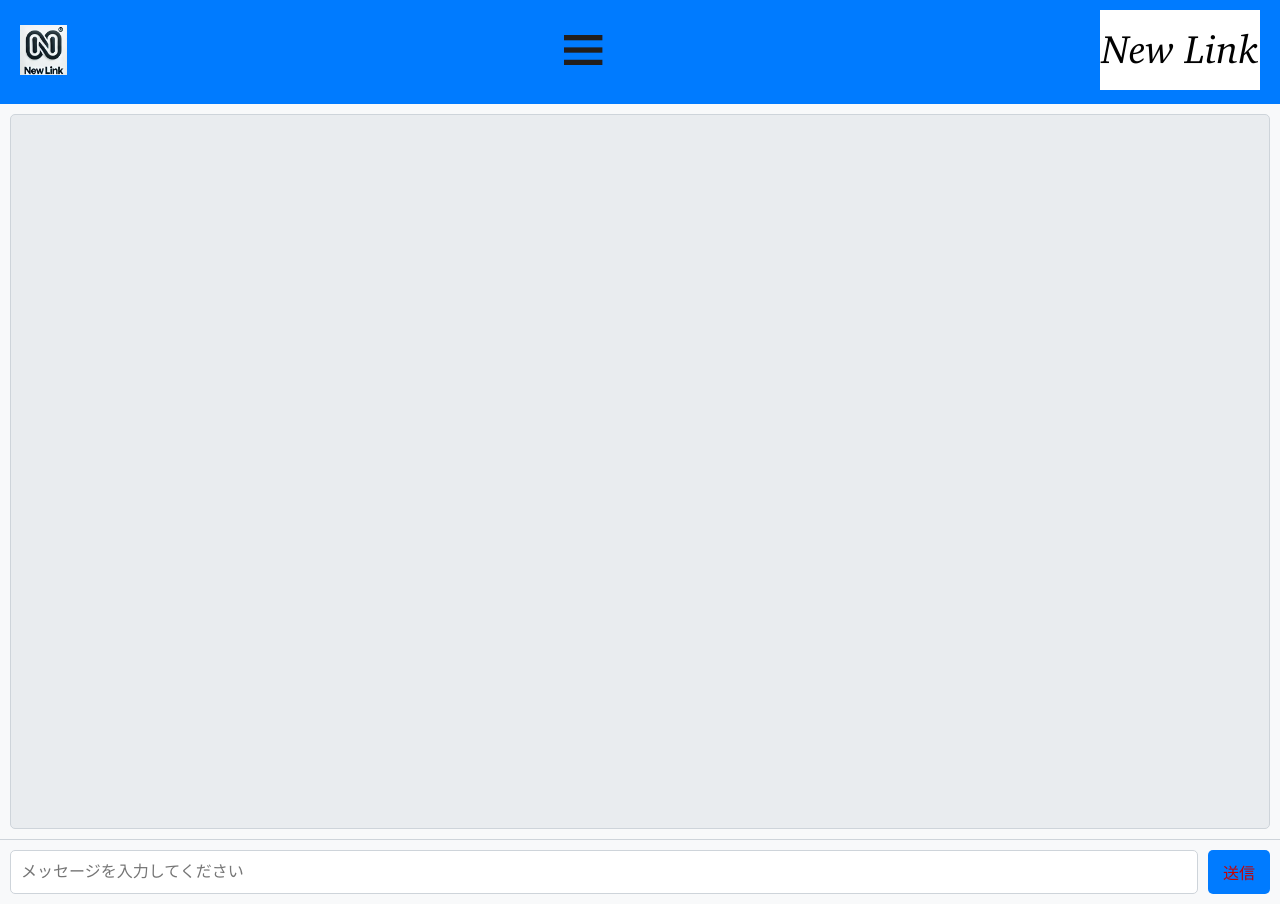
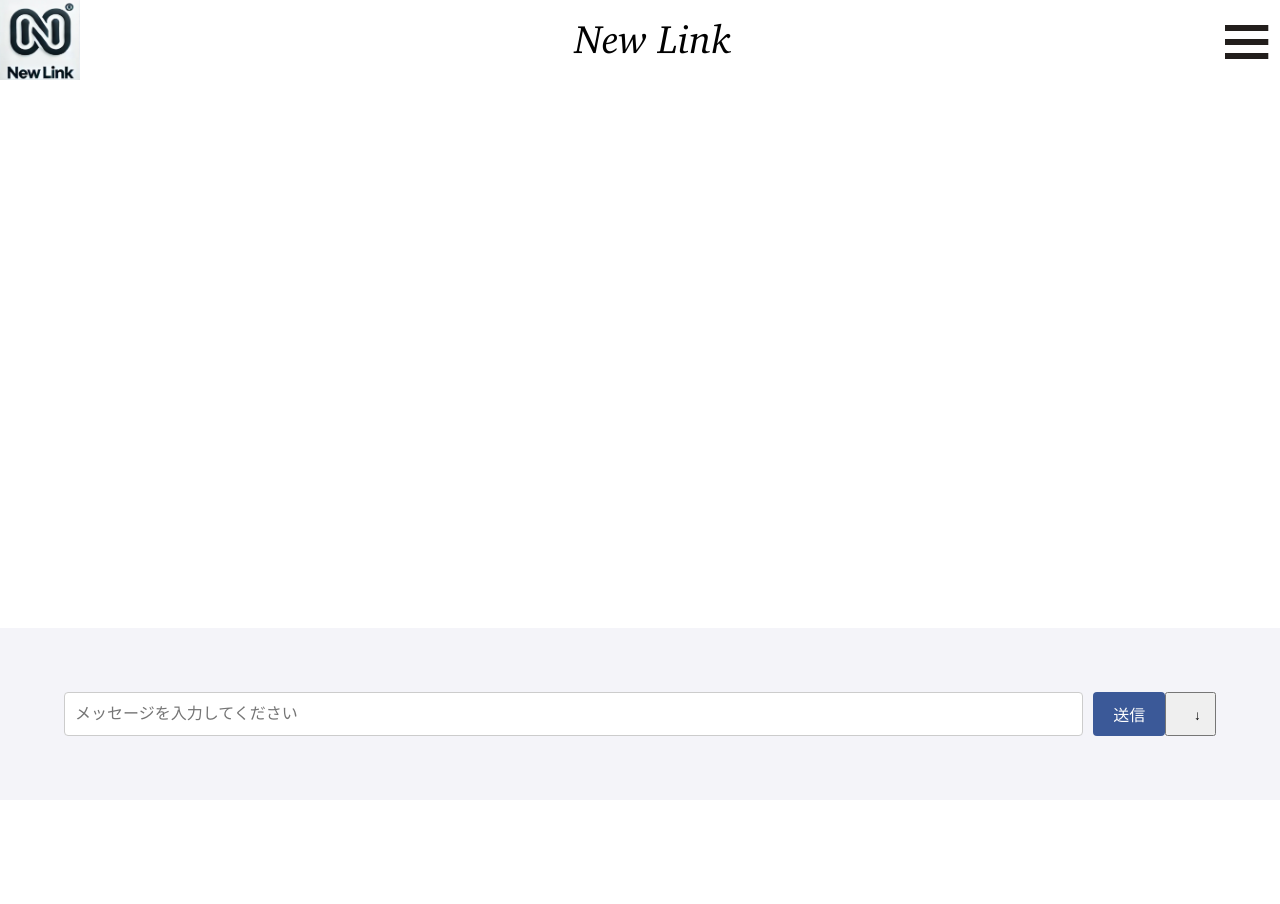
Before and after one commit to yugo-smi/SystemKaihatuEnsyu2, a PHP site: page /chat.php?partner_id=1 in a window 1280 px wide. After the commit the page ends 736 px from the top, so only its background shows below. Run offline with PHP 8.4, Linux system fonts and the light colour scheme; the visitor is signed in with stand-in values (Sample User, id 1); data that the repository does not hold is empty.

Commit message:
chat.css

```diff
--- a/css/style_chat.css
+++ b/css/style_chat.css
@@ -1,193 +1,222 @@
-/* 共通スタイル */
-body {
-    font-family: Arial, sans-serif;
+* {
     margin: 0;
     padding: 0;
     box-sizing: border-box;
-    background-color: #f8f9fa; /* 背景色 */
 }
 
-/* ヘッダー */
-#header {
+body, html {
+    height: 100%;
+    width: 100%;
+    font-family: Arial, sans-serif;
     display: flex;
-    justify-content: space-between;
-    align-items: center;
-    padding: 10px 20px;
-    background-color: #007bff; /* ヘッダーの背景色 */
-    color: white;
+    flex-direction: column; /* 縦方向にレイアウト */
+    background-color: #ffffff;
 }
 
-#header .logo {
-    height: 50px;
+/* チャットコンテナ */
+.chat-container {
+    width: 100%;
+    max-width: 100%;
+    height: 100%;
+    display: flex;
+    flex-direction: column;
+    overflow: hidden;
+    background-color: #fff;
 }
 
-.hamburger {
-    cursor: pointer;
+/* ヘッダーエリア */
+.logotitle {
+    display: flex;
+    justify-content: center;
+    align-items: center;
+    height: 80px; /* 固定の高さ */
+    background-color: #ffffff;
+    border-bottom: 1px solid #ffffff;
 }
 
-.hamburger img {
-    height: 30px;
+.logo {
+    width: 80px;
+    height: 80px;
 }
 
-.menu {
-    display: none;
-}
 
-.menu ul {
-    list-style: none;
-    margin: 0;
-    padding: 0;
-    display: flex;
-    gap: 20px;
-}
-
-.menu ul li {
-    display: inline;
-}
-
-.menu ul li a {
-    color: white;
-    text-decoration: none;
-    font-size: 16px;
-}
-
-/* チャット全体のコンテナ */
-.chat-container {
-    display: flex;
-    flex-direction: column;
-    height: 100vh;
-}
 
 /* チャットボックス */
 .chat-box {
-    flex: 1;
+    padding: 10px;
+    background-color: #ffffff;
+    flex: 1; /* ヘッダー以外の全てを埋める */
     overflow-y: auto;
-    padding: 10px;
-    background-color: #e9ecef; /* 背景色 */
-    border: 1px solid #ced4da; /* 枠線 */
-    border-radius: 5px;
-    margin: 10px;
-    position: relative;
+
 }
 
-/* メッセージ */
+/* メッセージスタイル */
 .chat-message {
+    margin: 10px 0;
     display: flex;
-    flex-direction: column;
-    max-width: 70%;
-    margin-bottom: 10px;
-    word-wrap: break-word;
 }
 
-/* 自分のメッセージ */
 .chat-message.sent {
-    align-self: flex-end;
-    background-color: #007bff; /* 自分のメッセージ色 */
-    color: white;
-    padding: 10px;
-    border-radius: 10px 0 10px 10px;
+    justify-content: flex-end;
 }
 
-/* 受信メッセージ */
 .chat-message.received {
-    align-self: flex-start;
-    background-color: #f1f1f1; /* 相手のメッセージ色 */
-    color: #333;
-    padding: 10px;
-    border-radius: 0 10px 10px 10px;
+    justify-content: flex-start;
 }
 
-/* メッセージ詳細 */
+.message-bubble {
+    max-width: 70%;
+    padding: 10px;
+    border-radius: 15px;
+    background-color: #fff;
+    box-shadow: 0 2px 5px rgba(0, 0, 0, 0.1);
+    border: 1px solid #ddd;
+}
+
+.chat-message.sent .message-bubble {
+    background-color: #dcf8c6;
+    border-color: #b2eab3;
+}
+
+.chat-message.received .message-bubble {
+    background-color: #fff;
+    border-color: #ddd;
+}
+
 .chat-sender {
-    font-size: 12px;
     font-weight: bold;
     margin-bottom: 5px;
+    color: #333;
 }
 
 .chat-text {
     font-size: 14px;
-    line-height: 1.4;
+    color: #000;
+    margin-bottom: 5px;
 }
 
 .chat-time {
-    font-size: 10px;
-    color: #777;
+    font-size: 12px;
+    color: #666;
     text-align: right;
+    display: block;
     margin-top: 5px;
 }
 
 /* 入力エリア */
 .input-area {
     display: flex;
-    gap: 10px;
-    padding: 10px;
-    background-color: #f8f9fa;
-    border-top: 1px solid #ced4da;
+    padding: 5%;
+    background-color: #f4f4f9;
 }
 
-.input-area input {
+#message-input {
     flex: 1;
     padding: 10px;
+    border: 1px solid #ccc;
+    border-radius: 4px;
     font-size: 16px;
-    border: 1px solid #ced4da;
-    border-radius: 5px;
 }
 
-.input-area button {
-    padding: 10px 15px;
+#send-button {
+    padding: 10px 20px;
+    margin-left: 10px;
     font-size: 16px;
-    background-color: #007bff; /* ボタンの背景色 */
-    color: rgb(195, 4, 4);
+    background-color: #3b5998;
+    color: #fff;
     border: none;
-    border-radius: 5px;
+    border-radius: 4px;
     cursor: pointer;
-    transition: background-color 0.3s ease;
+    transition: background-color 0.3s;
 }
 
-.input-area button:hover {
-    background-color: #0056b3; /* ホバーカラー */
+#send-button:hover {
+    background-color: #2e477a;
 }
 
-/* スクロールボタン */
-.scroll-to-bottom {
-    display: none; /* 初期状態で非表示 */
-    position: absolute;
-    bottom: 20px;
-    right: 20px;
-    background-color: #007bff;
-    color: rgb(238, 15, 15);
-    border: none;
-    border-radius: 50%;
-    width: 40px;
-    height: 40px;
-    cursor: pointer;
-    font-size: 18px;
-    text-align: center;
-    line-height: 40px;
-    box-shadow: 0 4px 6px rgba(181, 11, 11, 0.1);
-    transition: background-color 0.3s ease, transform 0.3s ease;
+/* スクロールバーのカスタマイズ */
+.chat-box::-webkit-scrollbar {
+    width: 6px;
 }
 
-.scroll-to-bottom:hover {
-    background-color: #0056b3;
-    transform: scale(1.1);
+.chat-box::-webkit-scrollbar-thumb {
+    background-color: #ccc;
+    border-radius: 3px;
 }
 
-/* レスポンシブ対応 */
-@media (max-width: 768px) {
-    .menu ul {
-        flex-direction: column;
-    }
+.chat-box::-webkit-scrollbar-track {
+    background-color: #f9f9f9;
+}
+.header {
+    display: flex;
+    align-items: center;
+    padding-bottom: 15px;
+    margin-bottom: 15px;
+}
 
-    .chat-box {
-        padding: 5px;
-    }
+.logo {
+    float: left;
+    width: 80px;
+    height: 80px;
+}
 
-    .input-area input {
-        font-size: 14px;
-    }
+.logotitle{
+    display: flex;
+    justify-content: center; /* 水平方向に中央揃え */
+    align-items: center; /* 垂直方向に中央揃え */
+}
+.hamburger{
+    float: right;
+    margin-top:25px;
+    margin-right:25px;
+    width: 30px;
+    height: 30px;
+  }
 
-    .input-area button {
-        font-size: 14px;
-    }
-}
+  .hamburger span {
+  display: block;
+  height: 3px;
+  background-color: #333;
+  border-radius: 3px;
+  transition: 0.3s;
+  }
+
+  /* メニューのスタイル */
+  .menu {
+  z-index: calc(infinity);
+  position: fixed;
+  top: 0;
+  right: -100%;
+  width: 200px;
+  height: 100%;
+  background-color: #79f4ff;
+  color: white;
+  display: flex;
+  align-items: start;
+  justify-content: center;
+  transition: right 0.3s;
+  }
+
+  .menu ul {
+  list-style: none;
+  padding: 0;
+  text-align: center;
+  }
+
+  .menu ul li {
+  margin: 15px 0;
+  }
+
+  .menu ul li a {
+  color: rgb(0, 0, 0);
+  text-decoration: none;
+  font-size: 18px;
+  }
+
+  /* メニューの表示 */
+  .menu{
+  margin-top: 80px;
+  }
+  .menu.open {
+  right: 0;
+  }
```
